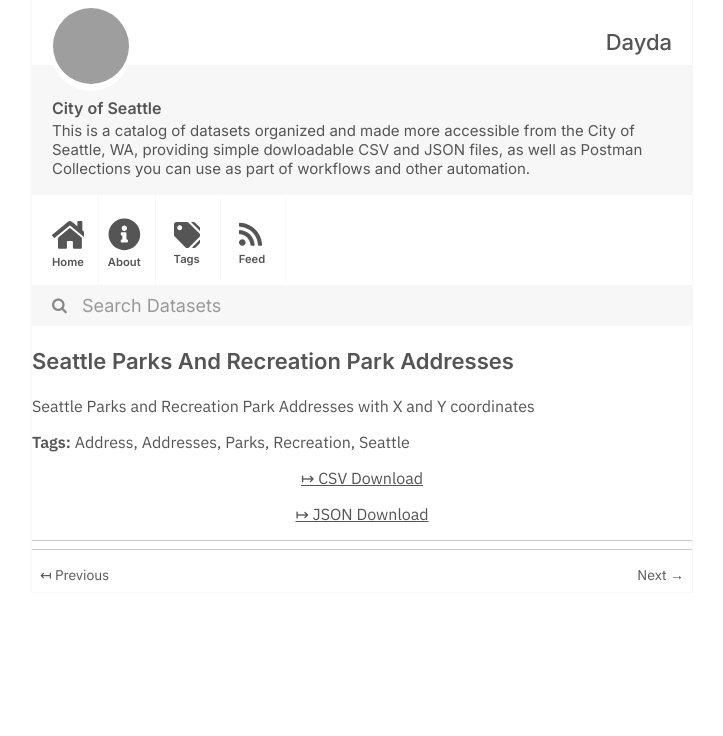
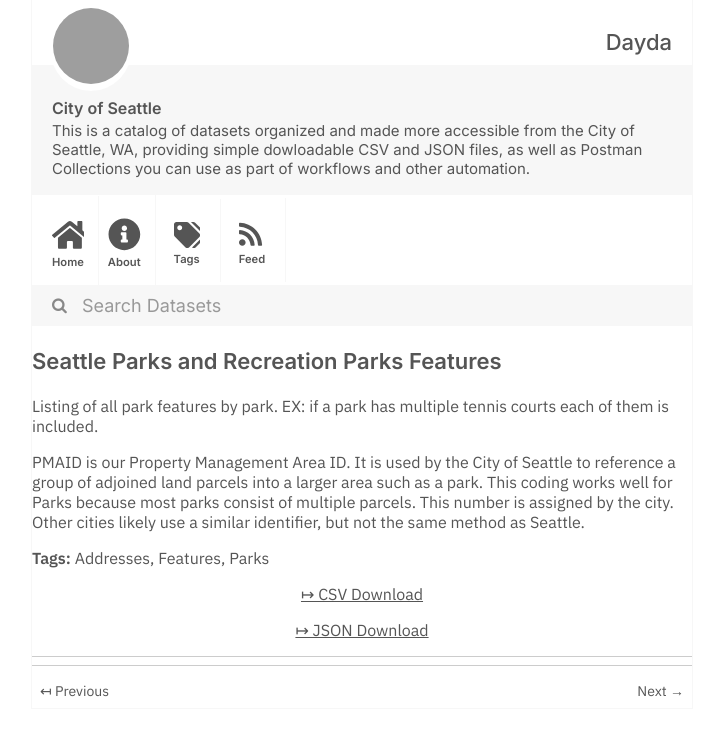
Before and after one commit to dayda-entities/city-of-seattle, a Jekyll site: the page built from _posts/2020-11-10-seattle-parks-and-recreation-p.md, in a window 1280 px wide, cut to the strip 0-736 px from the top of the page. Shown: the whole strip, without its empty margins (278-1001 px from the left). Built offline with Jekyll 4.4.1, drawn with Linux system fonts in a browser that asks for light colours; grey boxes are pictures that could not be loaded.

```diff
--- a/_posts/2020-11-10-seattle-parks-and-recreation-p.md
+++ b/_posts/2020-11-10-seattle-parks-and-recreation-p.md
@@ -1,20 +1,20 @@
 ---
-title: Seattle Parks And Recreation Park Addresses
-created: '2020-11-10T16:59:59.141735'
-modified: '2020-11-10T16:59:59.141745'
+title: Seattle Parks and Recreation Parks Features
+created: '2020-11-10T16:58:54.489267'
+modified: '2020-11-10T16:58:54.489274'
 state: active
 type: dataset
 tags:
-  - Address
   - Addresses
+  - Features
   - Parks
-  - Recreation
-  - Seattle
 groups:
   - Local Government
-csv_url: 'https://data.seattle.gov/api/views/v5tj-kqhc/rows.csv?accessType=DOWNLOAD'
-json_url: 'https://data.seattle.gov/api/views/v5tj-kqhc/rows.json?accessType=DOWNLOAD'
+csv_url: 'https://data.seattle.gov/api/views/2cer-njie/rows.csv?accessType=DOWNLOAD'
+json_url: 'https://data.seattle.gov/api/views/2cer-njie/rows.json?accessType=DOWNLOAD'
 layout: post
 
 ---
-Seattle Parks and Recreation Park Addresses with X and Y coordinates
+Listing of all park features by park.  EX: if a park has multiple tennis courts each of them is included.
+
+PMAID is our Property Management Area ID. It is used by the City of Seattle to reference a group of adjoined land parcels into a larger area such as a park. This coding works well for Parks because most parks consist of multiple parcels. This number is assigned by the city. Other cities likely use a similar identifier, but not the same method as Seattle.
```
